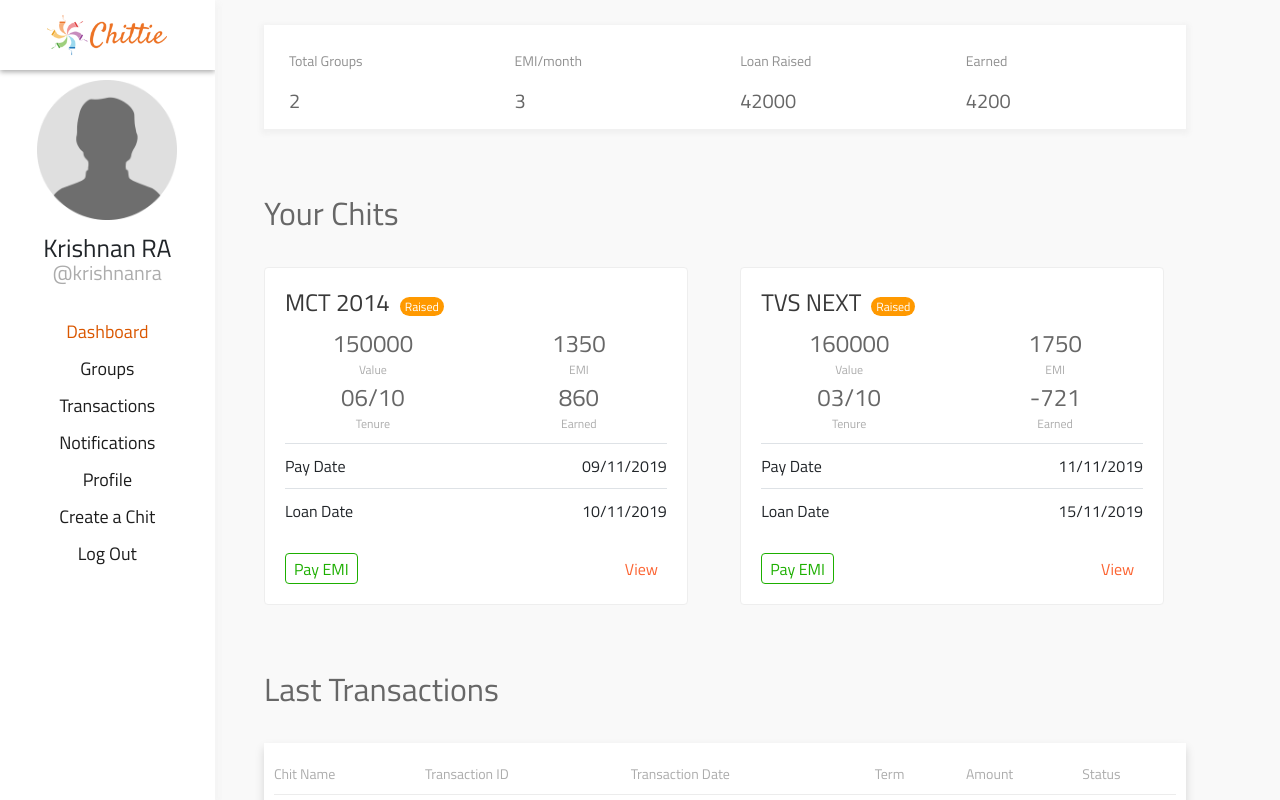
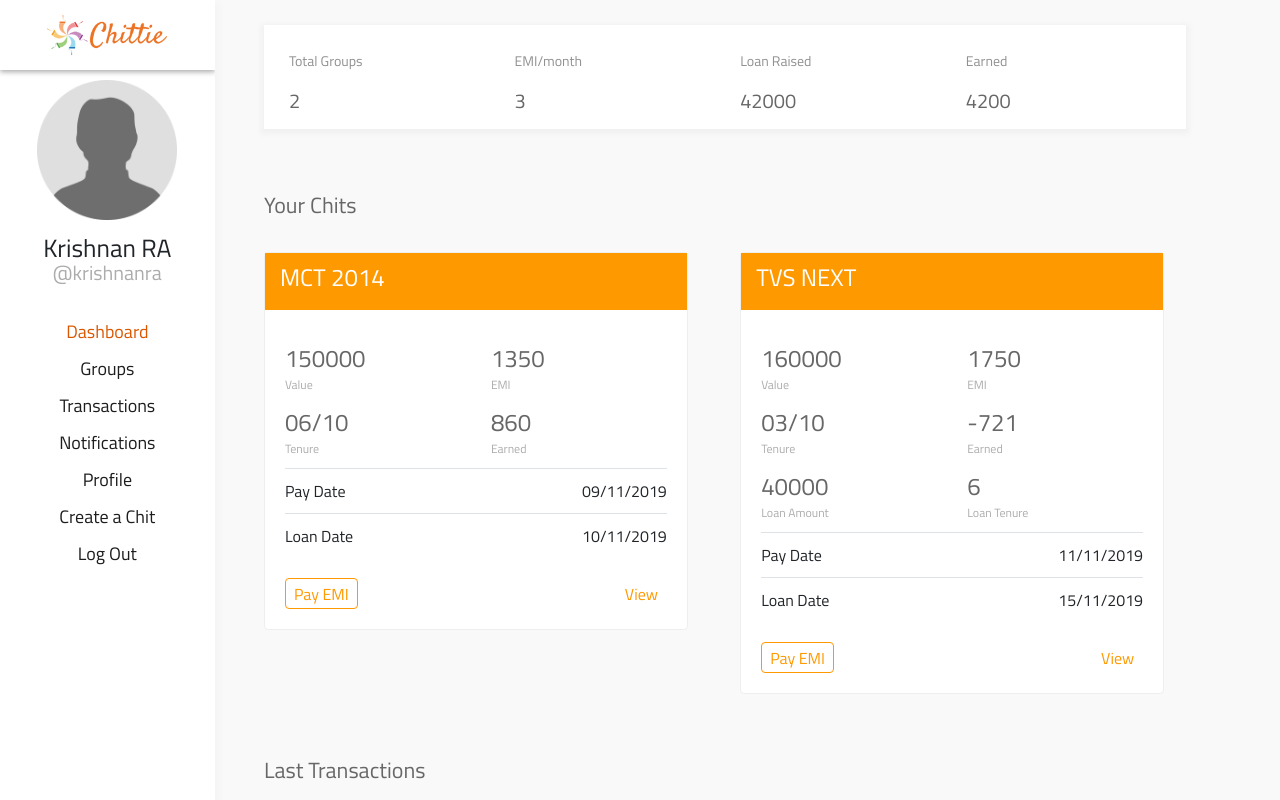
Before and after one commit to krishnanprasad/ChittieWeb, a React (Create React App) app: page /Home/Dashboard in a window 1280 px wide. Shown: the top 800 px of the page. Built offline with nearby package versions, Linux system fonts and the light colour scheme.

Commit message:
Chit Description 3

```diff
--- a/src/Screens/ChitDescription/ChitDescription.css
+++ b/src/Screens/ChitDescription/ChitDescription.css
@@ -1,5 +1,5 @@
 .Raised {
-    background-color: #ff825a;
+    background-color: #ff9900;
     color: white;
     padding: 2px 10px;
     font-size: 12px;
@@ -20,22 +20,26 @@
 }
 
 .tabactive {
-    border-bottom: 2px solid #FF9800;
-    color: #FF9800;
+    border-bottom: 2px solid #ff9900;
+    color: #ff9900;
 }
 
 .tenurelist{
-    padding: 5px 15px;
+  height:60px;
+  width: 60px;
+  border-radius: 50px;
+  text-align: center;
+
 }
 
 .tenureactive {
     color: white;
-    background-color: #ff825a;
+    background-color: #ff9900;
 }
 
 .tenurenotactive {
-    color: #ff825a;
-    border: 1px solid #ff825a;
+    color: #ff9900;
+    border: 1px solid #ff9900;
 }
 
 .CardHeader{
--- a/src/Screens/ChitDescription/LastTransactionList/LastTransactionList.js
+++ b/src/Screens/ChitDescription/LastTransactionList/LastTransactionList.js
@@ -3,9 +3,43 @@ import './LastTransaction.css'
 class LastTransactionList extends Component {
     render() {
         return (
+
             <div>
 
-                <h5 style={{ textAlign: 'left', marginTop: '50px', marginBottom: '20px' }}>Transactions</h5>
+                <div className="ShadowTable" style={{ padding: '15px 10px' }}>
+                    <div className="row">
+                        <div className="col-md-3">
+                            <span className="SecondBlack" style={{fontSize:'26px'}}>6</span>
+                        </div>
+                        <div className="col-md-3">
+                            <span className="SecondBlack" style={{fontSize:'26px'}}>6000</span>
+                        </div>
+                        <div className="col-md-3">
+                            <span className="SecondBlack" style={{fontSize:'26px'}}>1850</span>
+                        </div>
+                        <div className="col-md-3">
+                            <span className="SecondBlack" style={{fontSize:'26px'}}>3</span>
+                        </div>
+                    </div>
+                    <div className="row">
+                        <div className="col-md-3">
+                            <span className="ThirdBlack">Tenure</span>
+                        </div>
+                        <div className="col-md-3">
+                            <span className="ThirdBlack">EMI</span>
+                        </div>
+                        <div className="col-md-3">
+                            <span className="ThirdBlack">Earned</span>
+                        </div>
+                        <div className="col-md-3">
+                            <span className="ThirdBlack">Remaining Payers</span>
+                        </div>
+                    </div>
+
+                </div>
+                <div className="SectionHeading">
+                    <span >Transactions</span>
+                </div>
                 <div className="ShadowTable">
                     <table className="HeaderTable" style={{ width: '100%' }}>
                         <tr className='HeaderRow'>
@@ -47,7 +81,9 @@ class LastTransactionList extends Component {
                 </div>
 
 
-                <h5 style={{ textAlign: 'left', marginTop: '50px', marginBottom: '20px' }}>Loan Bids</h5>
+                <div className="SectionHeading">
+                    <span >Loan</span>
+                </div>
                 <div className="ShadowTable">
                     <table className="HeaderTable" style={{ width: '100%' }}>
                         <tr className='HeaderRow'>
--- a/src/Screens/Dashboard/ChitList/DashChitList.js
+++ b/src/Screens/Dashboard/ChitList/DashChitList.js
@@ -15,42 +15,71 @@ class DashChitList extends Component {
                                 <div className="col-md-6 col-sm-12" >
                                     <Link to="/Home/Group/ChitDescription/MCT2014" style={{ textDecoration: 'none', color: 'black' }}>
                                         <div className="card" style={{ width: '95%', fontSize: '16px' }}>
+
+                                            <div style={{ backgroundColor: '#ff9900', padding: '10px 15px' }}>
+                                                <h4 style={{ color: 'white' }}>{chitlist.chitname}</h4>
+                                            </div>
+
                                             <div className="card-body">
-                                                <h4 style={{ color: '#383838' }}>{chitlist.chitname}<span style={{ fontSize: '12px', backgroundColor: '#FF9900', padding: '0px 5px', borderRadius: '10px', color: 'white', marginLeft: '10px' }}>Raised</span></h4>
-                                                <div style={{ marginBottom: '10px' }}>
+                                                <div style={{ marginBottom: '10px', marginTop: '10px' }}>
                                                     <div className="row">
-                                                        <div className="col-md-6" style={{ textAlign: 'center' }}>
+                                                        <div className="col-md-6" style={{ textAlign: 'left' }}>
                                                             <span style={{ fontSize: '24px', color: '#676767' }}>{chitlist.value}</span>
                                                         </div>
-                                                        <div className="col-md-6" style={{ textAlign: 'center' }}>
+                                                        <div className="col-md-6" style={{ textAlign: 'left' }}>
                                                             <span style={{ fontSize: '24px', color: '#676767' }}>{chitlist.emi}</span>
                                                         </div>
                                                     </div>
                                                     <div className="row">
-                                                        <div className="col-md-6" style={{ textAlign: 'center', fontSize: '12px', color: '#acacac' }}>
+                                                        <div className="col-md-6" style={{ textAlign: 'left', fontSize: '12px', color: '#acacac' }}>
                                                             <span>Value</span>
                                                         </div>
-                                                        <div className="col-md-6" style={{ textAlign: 'center', fontSize: '12px', color: '#acacac' }}>
+                                                        <div className="col-md-6" style={{ textAlign: 'left', fontSize: '12px', color: '#acacac' }}>
                                                             <span>EMI</span>
                                                         </div>
                                                     </div>
-                                                    <div className="row">
-                                                        <div className="col-md-6" style={{ textAlign: 'center' }}>
+                                                    <div className="row" style={{ marginTop: '10px' }}>
+                                                        <div className="col-md-6" style={{ textAlign: 'left' }}>
                                                             <span style={{ fontSize: '24px', color: '#676767' }}>{chitlist.term}</span>
                                                         </div>
-                                                        <div className="col-md-6" style={{ textAlign: 'center' }}>
+                                                        <div className="col-md-6" style={{ textAlign: 'left' }}>
                                                             <span style={{ fontSize: '24px', color: '#676767' }}>{chitlist.earned}</span>
                                                         </div>
                                                     </div>
                                                     <div className="row">
-                                                        <div className="col-md-6" style={{ textAlign: 'center', fontSize: '12px', color: '#acacac' }}>
+                                                        <div className="col-md-6" style={{ textAlign: 'left', fontSize: '12px', color: '#acacac' }}>
                                                             <span>Tenure</span>
                                                         </div>
-                                                        <div className="col-md-6" style={{ textAlign: 'center', fontSize: '12px', color: '#acacac' }}>
+                                                        <div className="col-md-6" style={{ textAlign: 'left', fontSize: '12px', color: '#acacac' }}>
                                                             <span>Earned</span>
                                                         </div>
                                                     </div>
                                                 </div>
+                                                {
+                                                    chitlist.loanamount != null ?
+
+                                                        <div style={{ marginTop: '10px',marginBottom:'10px' }}>
+                                                            <div className="row">
+                                                                <div className="col-md-6" style={{ textAlign: 'left' }}>
+                                                                    <span style={{ fontSize: '24px', color: '#676767' }}>{chitlist.loanamount}</span>
+                                                                </div>
+                                                                <div className="col-md-6" style={{ textAlign: 'left' }}>
+                                                                    <span style={{ fontSize: '24px', color: '#676767' }}>{chitlist.loantenure}</span>
+                                                                </div>
+                                                            </div>
+                                                            <div className="row">
+                                                                <div className="col-md-6" style={{ textAlign: 'left', fontSize: '12px', color: '#acacac' }}>
+                                                                    <span>Loan Amount</span>
+                                                                </div>
+                                                                <div className="col-md-6" style={{ textAlign: 'left', fontSize: '12px', color: '#acacac' }}>
+                                                                    <span>Loan Tenure</span>
+                                                                </div>
+                                                            </div>
+                                                        </div>
+
+                                                        : null
+                                                }
+
 
                                                 <table className="table" style={{ width: '100%' }}>
 
--- a/src/Screens/Dashboard/Dashboard.css
+++ b/src/Screens/Dashboard/Dashboard.css
@@ -56,7 +56,7 @@ tr.BodyRow td {
     text-align: left;
     margin-top: 60px;
     margin-bottom: 30px;
-    font-size: 32px;
+    font-size: 22px;
     font-weight: 500;
     color: #676767;
 }
@@ -67,21 +67,21 @@ tr.HeaderTable {
 
 .btn-emi {
 
-    color: #1daf00 !important;
-    border-color: #1daf00 !important;
+    color: #ff9900 !important;
+    border-color: #ff9900 !important;
 
 }
 
 .btn-emi:hover {
-    background-color: #1daf00 !important;
+    background-color: #ff9900 !important;
     color: white !important;
-    border-color: #1daf00 !important;
+    border-color: #ff9900 !important;
 }
 
 .btn-loan {
 
-    color: #01aaaa !important;
-    border-color: #01aaaa !important;
+    color: #ff9900 !important;
+    border-color: #ff9900 !important;
 }
 
 .btn-loan:hover {
@@ -94,7 +94,7 @@ tr.HeaderTable {
 }
 
 .btn-view {
-    color: #fc6432 !important;
+    color: #ff9900 !important;
 }
 
 .btn-view:hover {
--- a/src/Services/Dashboard.json
+++ b/src/Services/Dashboard.json
@@ -24,6 +24,8 @@
             "term": "03/10",
             "paydate": "11/11/2019",
             "earned": "-721",
+            "loanamount":40000,
+            "loantenure":"6",
             "loandate": "15/11/2019"
         }
     ],
```
Also changed, not shown: src/Screens/ChitDescription/ChitDescription.js (+14 -12 lines).
